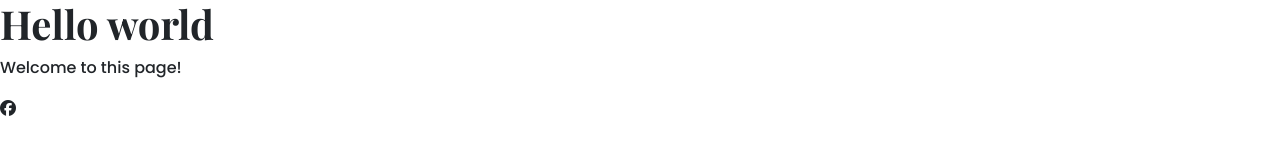
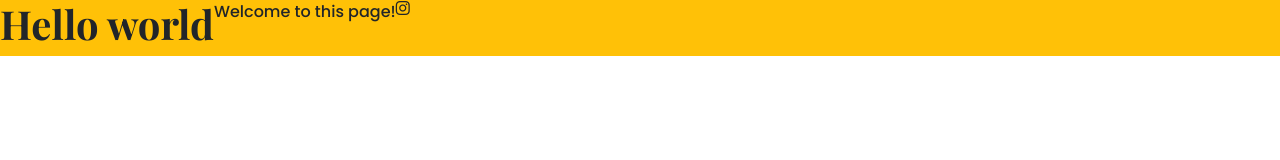
Before and after one commit to jdmpintado/portfolio-project, a plain HTML site: page index.html in a window 1280 px wide. Drawn offline with nearby package versions, Linux system fonts and the light colour scheme; a web font is replaced by a local one.

Commit message:
Test Bootstrap & Font awesome

```diff
--- a/index.html
+++ b/index.html
@@ -28,8 +28,10 @@
     <link rel="stylesheet" href="styles/portfolio.css" />
   </head>
   <body>
-    <h1>Hello world</h1>
-    <p>Welcome to this page!</p>
-    <i class="fa-brands fa-facebook"></i>
+    <div class="d-flex bg-warning">
+      <h1>Hello world</h1>
+      <p>Welcome to this page!</p>
+      <i class="fab fa-instagram"></i>
+    </div>
   </body>
 </html>
```
